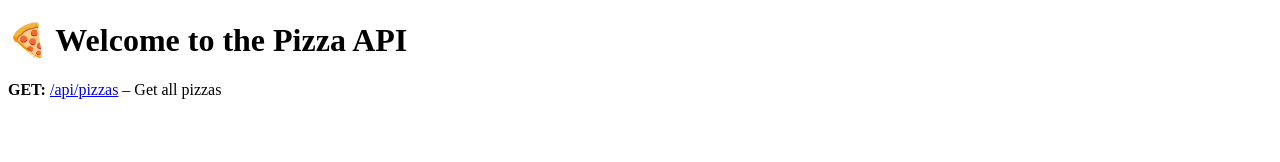
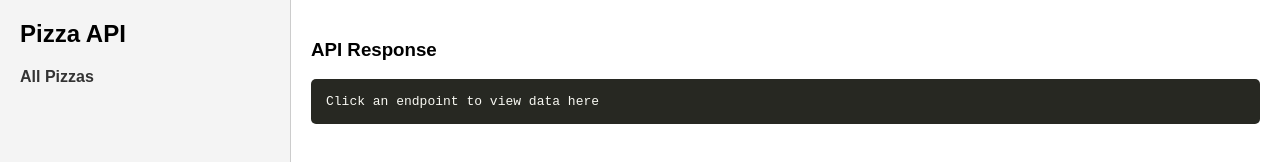
Before and after one commit to alexeads/pizza-backend, a website: page public/index.html in a window 1280 px wide. Shown: the top 162 px of the page. Drawn offline with Linux system fonts and the light colour scheme.

Commit message:
made it pretty

```diff
--- a/public/index.html
+++ b/public/index.html
@@ -2,12 +2,79 @@
 <html lang="en">
 <head>
   <meta charset="UTF-8" />
-  <meta name="viewport" content="width=device-width, initial-scale=1.0"/>
-  <link rel="stylesheet" href="style.css" />
+  <meta name="viewport" content="width=device-width, initial-scale=1" />
   <title>Pizza API</title>
+  <style>
+    body {
+      font-family: Arial, sans-serif;
+      margin: 0;
+      display: flex;
+      height: 100vh;
+    }
+    nav {
+      width: 250px;
+      background: #f4f4f4;
+      padding: 20px;
+      border-right: 1px solid #ccc;
+    }
+    nav h2 {
+      margin-top: 0;
+    }
+    nav ul {
+      list-style: none;
+      padding-left: 0;
+    }
+    nav ul li {
+      margin: 15px 0;
+    }
+    nav ul li a {
+      color: #333;
+      text-decoration: none;
+      font-weight: bold;
+      cursor: pointer;
+    }
+    nav ul li a:hover {
+      text-decoration: underline;
+    }
+    main {
+      flex-grow: 1;
+      padding: 20px;
+      overflow-y: auto;
+    }
+    pre {
+      background: #272822;
+      color: #f8f8f2;
+      padding: 15px;
+      border-radius: 5px;
+      max-height: 80vh;
+      overflow: auto;
+    }
+  </style>
 </head>
 <body>
-  <h1>🍕 Welcome to the Pizza API</h1>
-  <p><strong>GET:</strong> <a href="/api/pizzas">/api/pizzas</a> – Get all pizzas</p>
+  <nav>
+    <h2>Pizza API</h2>
+    <ul>
+      <li><a href="#" onclick="loadData('/api/pizzas')">All Pizzas</a></li>
+      <!-- Add more API endpoints here if needed -->
+    </ul>
+  </nav>
+  <main>
+    <h3>API Response</h3>
+    <pre id="api-response">Click an endpoint to view data here</pre>
+  </main>
+
+  <script>
+    async function loadData(endpoint) {
+      try {
+        const res = await fetch(endpoint);
+        if (!res.ok) throw new Error('HTTP error ' + res.status);
+        const data = await res.json();
+        document.getElementById('api-response').textContent = JSON.stringify(data, null, 2);
+      } catch (err) {
+        document.getElementById('api-response').textContent = 'Error: ' + err.message;
+      }
+    }
+  </script>
 </body>
 </html>
```
